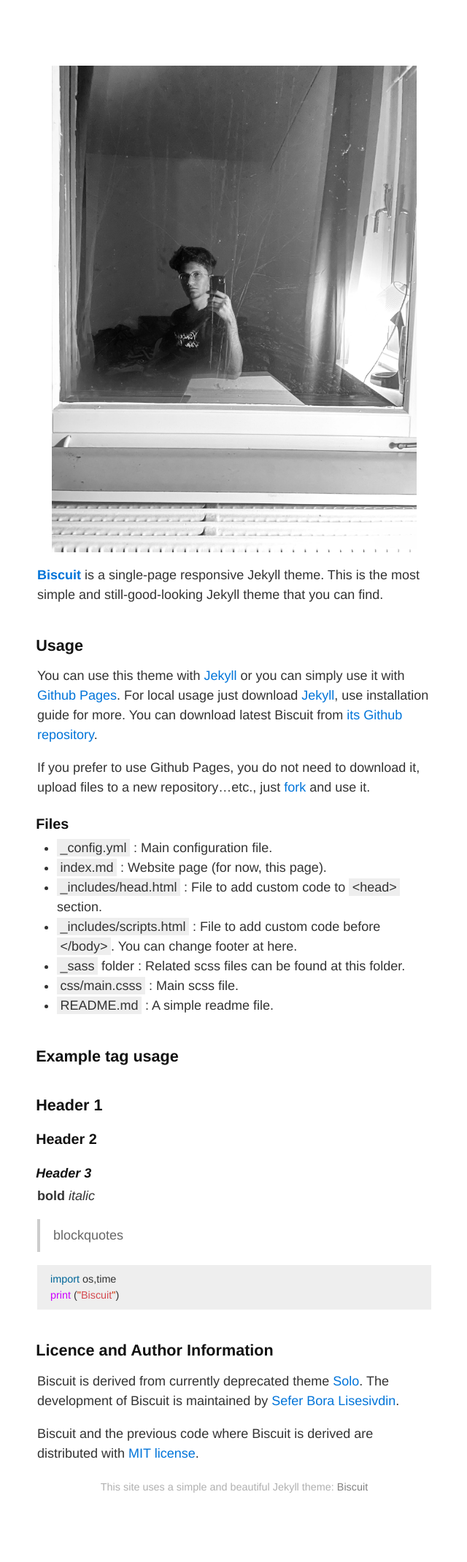
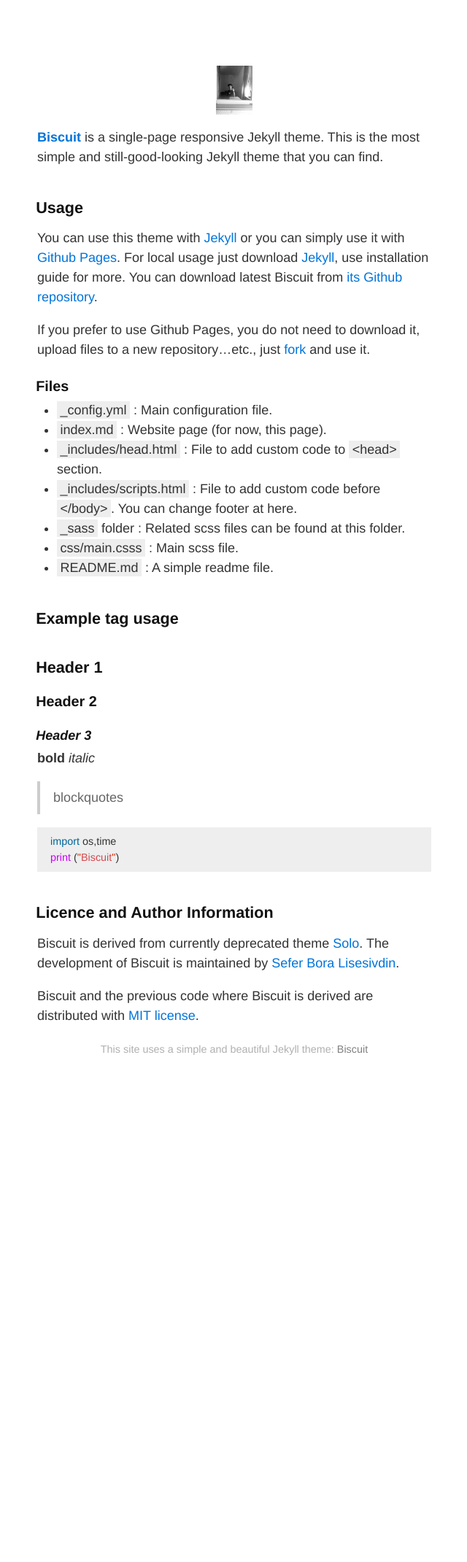
Before and after one commit to dannyrichy/dannyrichy.github.io, a Jekyll site: the page built from docs/index.md, in a window 1280 px wide. Shown: the whole page at 73% size, without its empty margins (319-959 px from the left). Built offline with Jekyll 4.4.1, drawn with Linux system fonts in a browser that asks for light colours; after the commit the page ends 1541 px from its top, so only the background shows below that.

Commit message:
Update index.md

```diff
--- a/docs/index.md
+++ b/docs/index.md
@@ -2,7 +2,7 @@
 layout: default
 ---
 
-<img src="assets/profile.jpg" alt="Banner" width="500">
+<img src="assets/profile.jpg" alt="Banner" width="50">
 
 
 **[Biscuit](http://sblisesivdin.github.io/biscuit)** is a single-page responsive Jekyll theme. This is the most simple and still-good-looking Jekyll theme that you can find.
```
